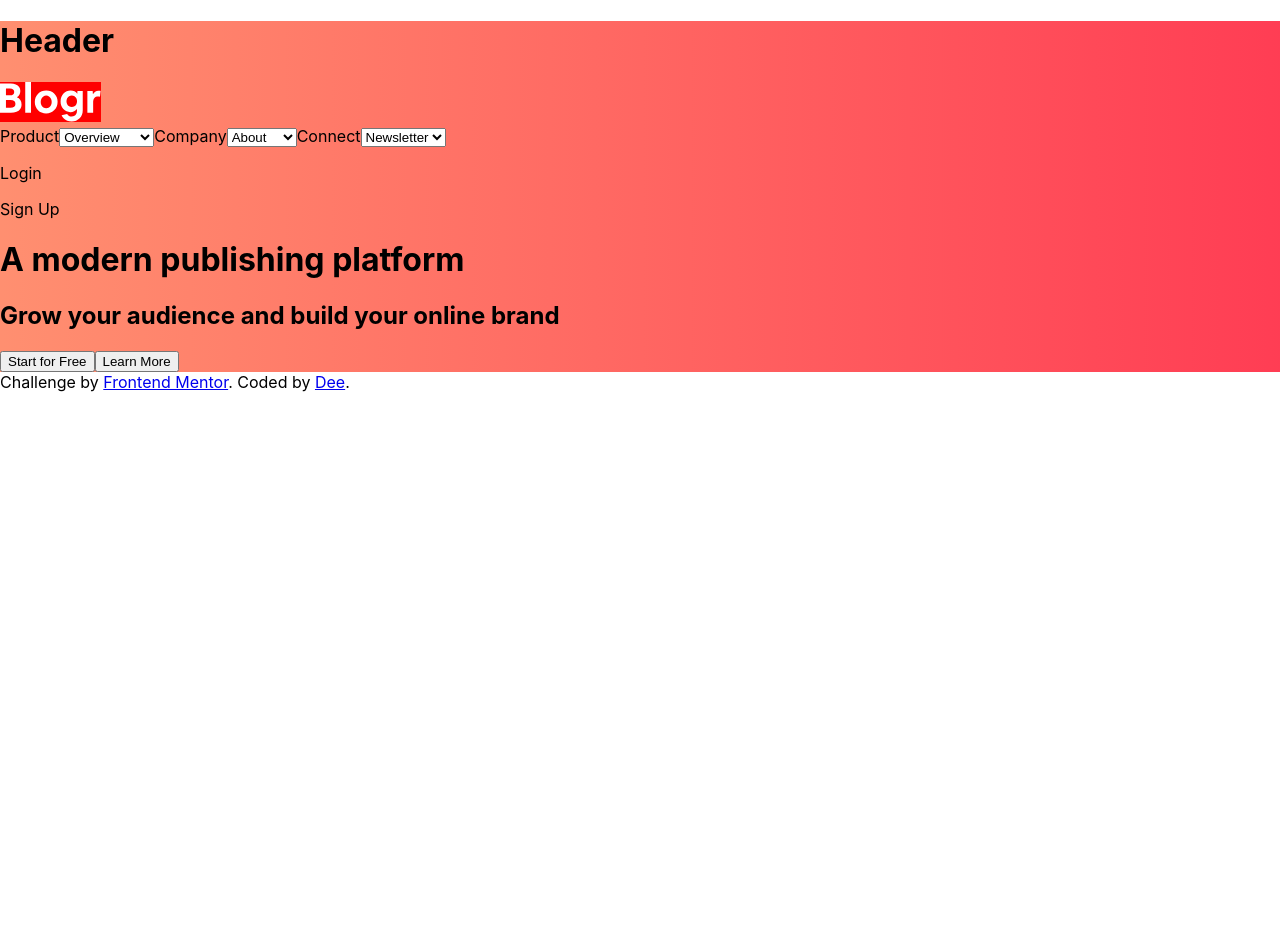
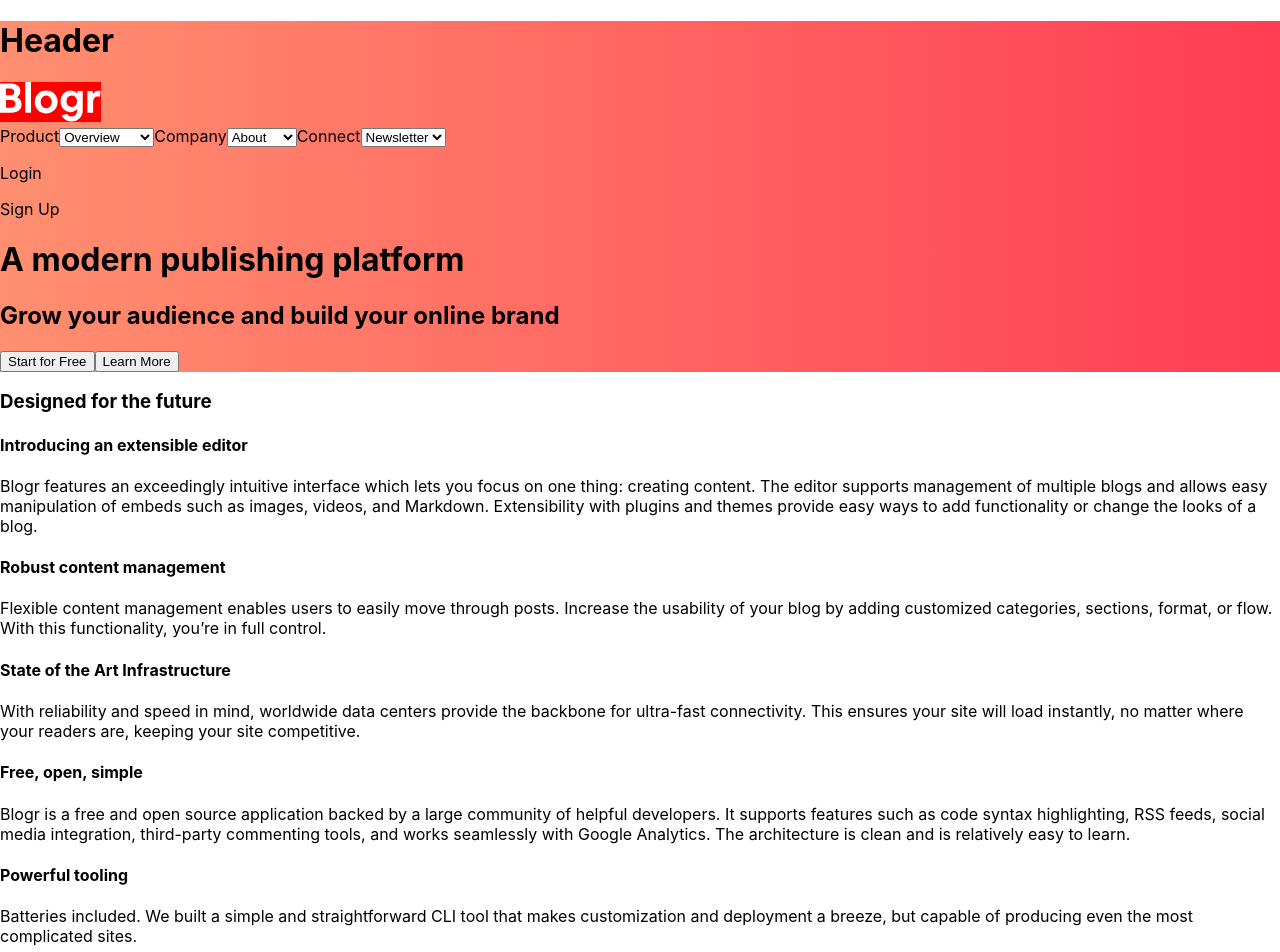
Before and after one commit to DeeDowns/blogr-landing-page, a React (Create React App) app in the folder blogr-landing-page/: page / in a window 1280 px wide. Shown: the top 952 px of the page. Before the commit the page ends 800 px from the top, so only its background shows below. Built offline with nearby package versions, Linux system fonts and the light colour scheme.

Commit message:
create Main component and set up rough structure

```diff
--- a/blogr-landing-page/src/App.js
+++ b/blogr-landing-page/src/App.js
@@ -1,11 +1,13 @@
 import React from 'react'
 import Header from './components/Header'
+import Main from './components/Main'
 import './App.css';
 
 function App() {
   return (
     <div className="App">
-     <Header/>
+     <Header />
+     <Main />
       <div>
         Challenge by <a href="https://www.frontendmentor.io?ref=challenge" target="_blank" rel="noreferrer">Frontend Mentor</a>.
         Coded by <a href="https://github.com/DeeDowns" target='_blank' rel="noreferrer" >Dee</a>.
--- /dev/null
+++ b/blogr-landing-page/src/components/Main.js
@@ -0,0 +1,37 @@
+import React from 'react'
+
+
+const Main = () => {
+
+    return (
+        <div>
+            <h3>Designed for the future</h3>
+            <div>
+                <h4>Introducing an extensible editor</h4>
+                <p>Blogr features an exceedingly intuitive interface which lets you focus on one thing: creating content.
+  The editor supports management of multiple blogs and allows easy manipulation of embeds such as images,
+  videos, and Markdown. Extensibility with plugins and themes provide easy ways to add functionality or
+  change the looks of a blog.</p>
+                <h4>Robust content management</h4>
+                <p>  Flexible content management enables users to easily move through posts. Increase the usability of your blog
+  by adding customized categories, sections, format, or flow. With this functionality, you’re in full control.</p>
+            </div>
+            <div>
+                <h4>State of the Art Infrastructure</h4>
+                <p>  With reliability and speed in mind, worldwide data centers provide the backbone for ultra-fast connectivity.
+  This ensures your site will load instantly, no matter where your readers are, keeping your site competitive.</p>
+            </div>
+            <div>
+                <h4>Free, open, simple</h4>
+                <p>Blogr is a free and open source application backed by a large community of helpful developers. It supports
+  features such as code syntax highlighting, RSS feeds, social media integration, third-party commenting tools,
+  and works seamlessly with Google Analytics. The architecture is clean and is relatively easy to learn.</p>
+                <h4>Powerful tooling</h4>
+                <p>Batteries included. We built a simple and straightforward CLI tool that makes customization and deployment a breeze, but
+  capable of producing even the most complicated sites.</p>
+            </div>
+        </div>
+    )
+}
+
+export default Main
```
